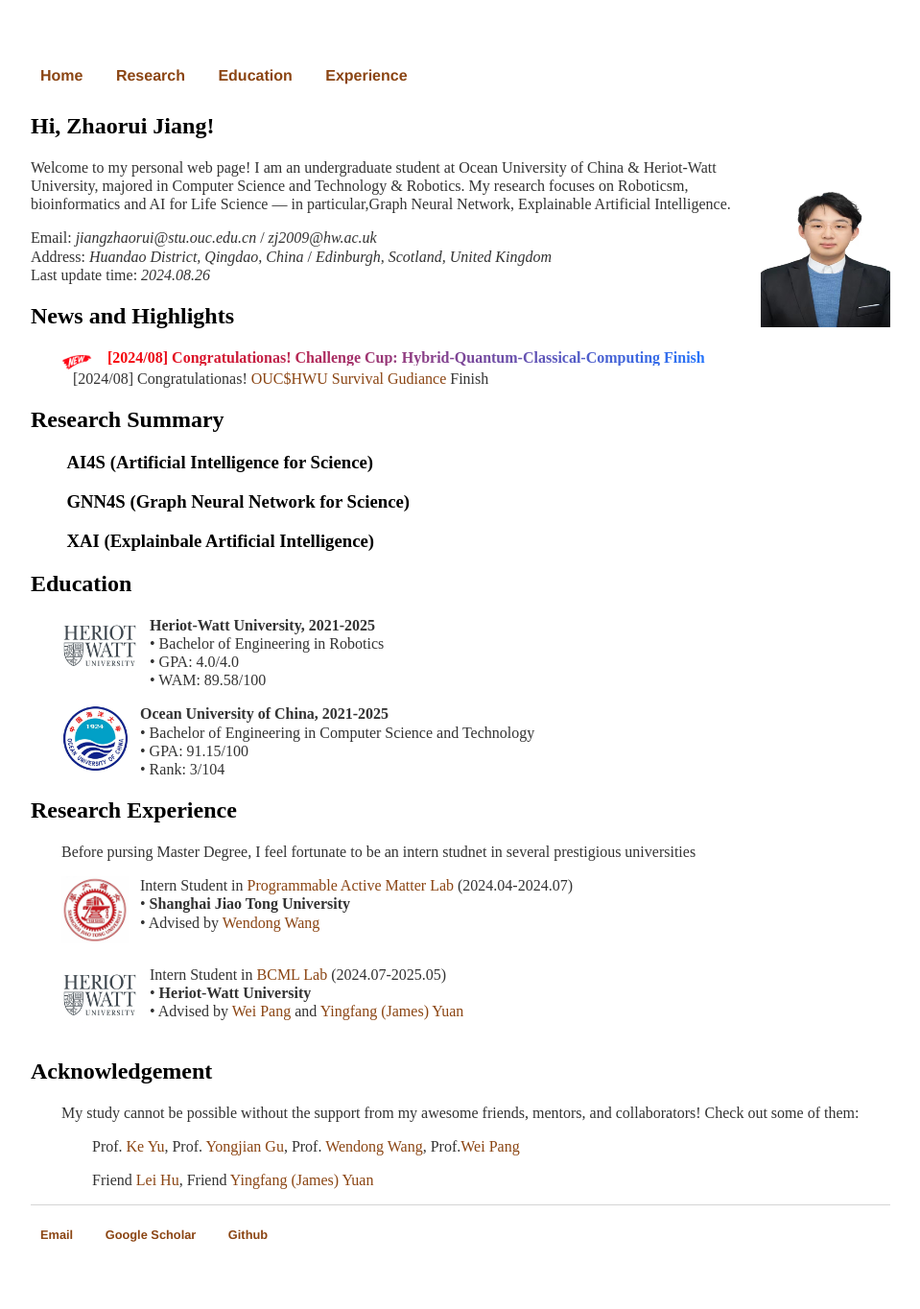
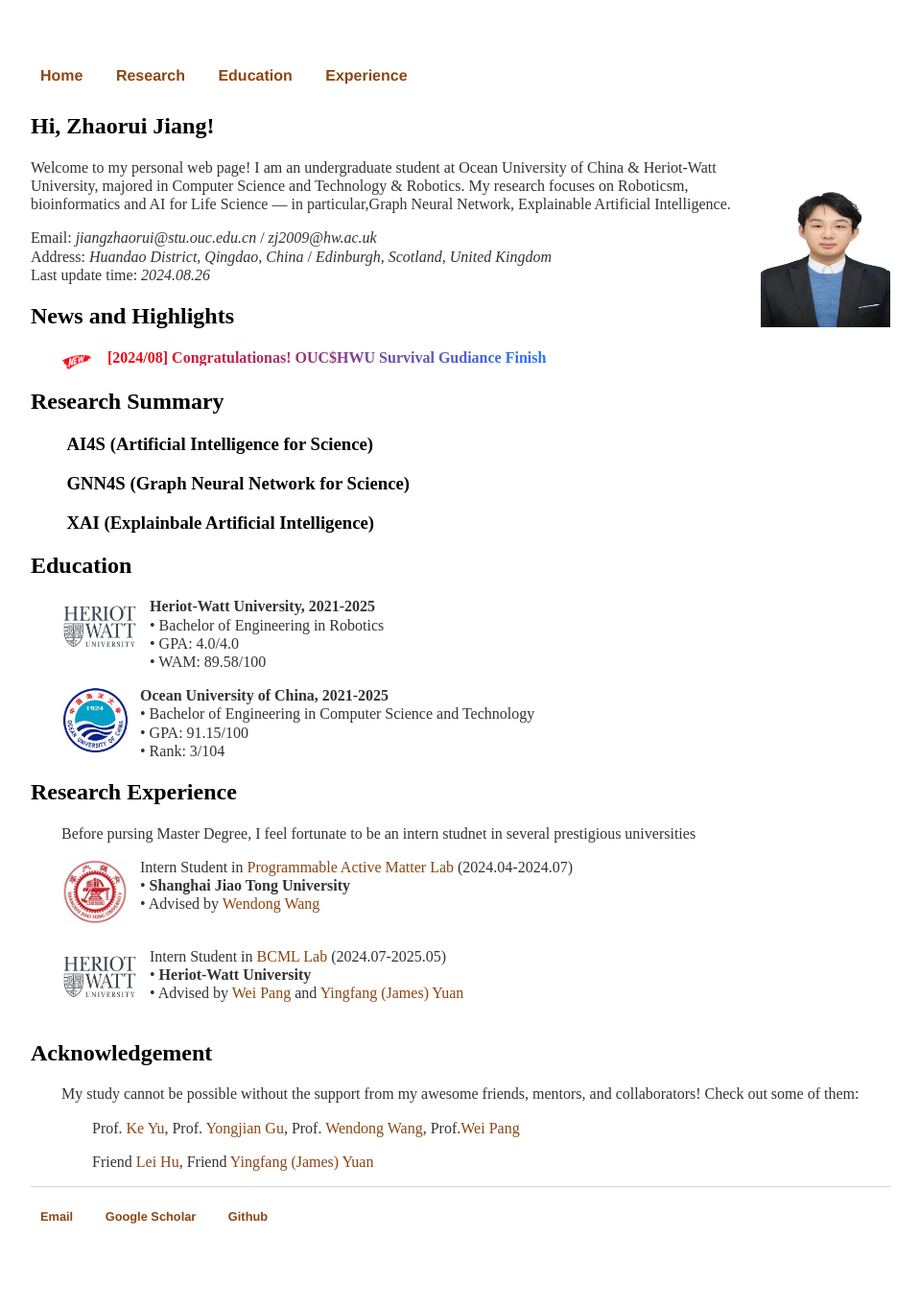
Before and after one commit to zhaorui-bi/zhaorui-bi.github.io, a Jekyll site: the page built from index.html, in a window 1280 px wide. Shown: the whole page at 96% size, without its empty margins (160-1119 px from the left). Built offline with Jekyll 4.4.1, drawn with Linux system fonts in a browser that asks for light colours; some of the changed lines change nothing that is shown.

Commit message:
Update index.html

```diff
--- a/index.html
+++ b/index.html
@@ -18,7 +18,6 @@
 		<p style="margin-left: 2em;">
 			<img src="img/new.png" align="middle" width="32" height="15"/>
 			<b  style="background-image: linear-gradient(90deg,#ff0000 0,#2575fc); -webkit-background-clip: text; -webkit-text-fill-color: transparent;">
-			    &nbsp&nbsp [2024/08] Congratulationas!</em> Challenge Cup: Hybrid-Quantum-Classical-Computing Finish<br></b>
 			    &nbsp&nbsp [2024/08] Congratulationas!</em> <a href="https://github.com/zhaorui-bi/OUC-HW-Survial-Guidance ">OUC$HWU Survival Gudiance</a> Finish<br></b>
 		</p>
 
@@ -106,8 +105,8 @@
 		<p style="text-indent: 2em;">
 			My study cannot be possible without the support from my awesome friends, mentors, and collaborators! Check out some of them: </p>
 		<p style="margin-left: 4em;">
-			Prof.<a herf="https://see.pkusz.edu.cn/info/1012/1454.htm "> Ke Yu</a>,
-			Prof.<a herf="https://it.ouc.edu.cn/gyj/main.htm "> Yongjian Gu</a>,
+			Prof.<a herf="https://www.researchgate.net/profile/Ke-Yu-5"> Ke Yu</a>,
+			Prof.<a herf="https://it.ouc.edu.cn/gyj"> Yongjian Gu</a>,
 			Prof.<a href="https://www.ji.sjtu.edu.cn/cn/about/faculty-staff/faculty-directory/faculty-detail/5279/"> Wendong Wang</a>,
 			Prof.<a href="https://pangwei.eu.org">Wei Pang</a> </p>
 		<p style="margin-left: 4em;">
```
